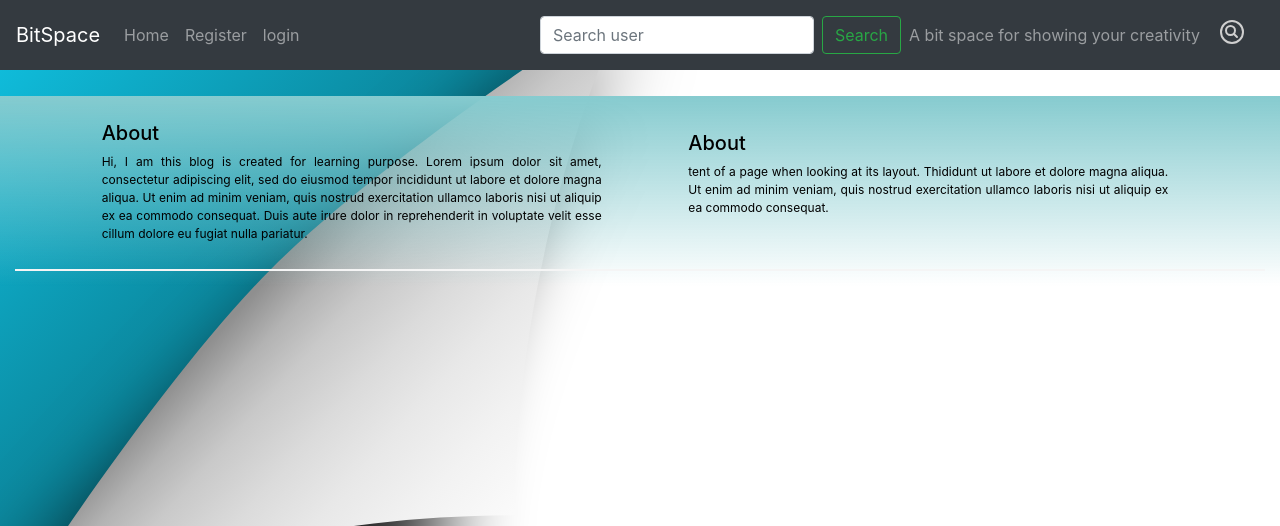
After one commit to arnabdas95/BitSpace_Blog, a Django app: page /search/ in a window 1280 px wide. The commit adds this page. Shown: the top 526 px of the page. Run offline with Django 3.2, Linux system fonts and the light colour scheme; parts of the project's set-up code (start-up, migrations or seed data) failed here and were passed over; some libraries are stand-ins or nearby versions.

Commit message:
Add search user machanism to it.Any body with or without login can search a name .if it matches any sequence of username or user's first name then it will show it .otherwise not found will pop up

```diff
--- a/blogs/static/blogs/css/homestyle.css
+++ b/blogs/static/blogs/css/homestyle.css
@@ -152,7 +152,7 @@
     background-image: linear-gradient(to bottom, rgba(134, 203, 207,1), rgba(255,0,0,0));
     flex-wrap: wrap;
     color: black;
-    font-size:14px;
+    font-size:12px;
 
 
 
--- a/blogs/templates/blogs/account_update.html
+++ b/blogs/templates/blogs/account_update.html
@@ -1,5 +1,7 @@
 {% extends 'blogs/base.html' %}
-
+{% block msg %}
+alert alert-info
+{% endblock %}
 {% block content %}
 
 {% load crispy_forms_tags %}
--- a/blogs/templates/blogs/base.html
+++ b/blogs/templates/blogs/base.html
@@ -27,12 +27,11 @@
         </button>
         <div class="collapse navbar-collapse" id="navbarText">
             <ul class="navbar-nav mr-auto">
+
                 <li class="nav-item">
                     <a class="nav-link" href="{% url 'blogs:index' %}">Home <span class="sr-only">(current)</span></a>
                 </li>
-                <li class="nav-item">
 
-                </li>
                  {% if user.is_authenticated%}
                 <li class="nav-item">
                     <a  class="nav-link" href="{% url 'blogs:create' %}">Post</a>
@@ -46,6 +45,8 @@
                 {% endif%}
 
             </ul>
+            {% block search %}
+            {% endblock %}
 
              {% if user.is_authenticated%}
 
@@ -61,16 +62,19 @@
           A bit space for showing your creativity
           </span>
    {% endif %}
+     <a  class="nav-link" href="{% url 'blogs:search' %}"> <ion-icon size="large" name="search-circle-outline" style="color:#cfcfcf;"></ion-icon></a>
+
+
         </div>
     </nav>
 
 
 {% if messages %}
- <div class="alert alert-primary alert-dismissible fade show mt-5"   role="alert"  >
+ <div class="{% block msg %} {% endblock%} alert-dismissible fade show mt-5 pt-4"   role="alert"  >
       {% for message in messages %}
-        <strong>Bingo!!</strong> {{ message }}
+         {{ message }}
      {% endfor %}
-        <button type="button" class="close" data-dismiss="alert" aria-label="Close">
+        <button type="button" class="close  mt-3" data-dismiss="alert"  aria-label="Close">
           <span aria-hidden="true">&times;</span>
         </button>
      {% endif %}
@@ -90,6 +94,7 @@
 
     <!-- Optional JavaScript -->
     <!-- jQuery first, then Popper.js, then Bootstrap JS -->
+    <script src="https://unpkg.com/ionicons@5.0.0/dist/ionicons.js"></script>
     <script src="https://code.jquery.com/jquery-3.4.1.slim.min.js" integrity="sha384-J6qa4849blE2+poT4WnyKhv5vZF5SrPo0iEjwBvKU7imGFAV0wwj1yYfoRSJoZ+n" crossorigin="anonymous"></script>
     <script src="https://cdn.jsdelivr.net/npm/popper.js@1.16.0/dist/umd/popper.min.js" integrity="sha384-Q6E9RHvbIyZFJoft+2mJbHaEWldlvI9IOYy5n3zV9zzTtmI3UksdQRVvoxMfooAo" crossorigin="anonymous"></script>
     <script src="https://stackpath.bootstrapcdn.com/bootstrap/4.4.1/js/bootstrap.min.js" integrity="sha384-wfSDF2E50Y2D1uUdj0O3uMBJnjuUD4Ih7YwaYd1iqfktj0Uod8GCExl3Og8ifwB6" crossorigin="anonymous"></script>
--- a/blogs/templates/blogs/detail.html
+++ b/blogs/templates/blogs/detail.html
@@ -1,5 +1,8 @@
 {% extends 'blogs/base.html' %}
 
+{% block msg %}
+alert alert-info
+{% endblock %}
 {% block content %}
 
 
--- /dev/null
+++ b/blogs/templates/blogs/search.html
@@ -0,0 +1,51 @@
+{% extends 'blogs/base.html' %}
+{% block search %}
+      <form class="form-inline my-2 my-lg-0 mr-2" method="post">
+          {% csrf_token %}
+          <input class="form-control mr-sm-2" type="search" placeholder="Search user" aria-label="Search" name="srch">
+          <button class="btn btn-outline-success my-2 my-sm-0" type="submit">Search</button>
+        </form>
+{% endblock %}
+
+{% block msg %}
+    alert alert-danger
+{% endblock %}
+
+{% block content %}
+    <div class="container pt-5 mt-5" xmlns="http://www.w3.org/1999/html">
+    {% if match %}
+        <div class="jumbotron">
+            {% for matching in match %}
+              <div class="article-item">
+                 <a href="{%url 'blogs:user_profile' matching.id %}">user: {{matching.username}}   <img class=" indexpic" src=" {{matching.profile.pro_pic.url}}"></a>
+                 <p>Name: {{matching.first_name}}</p>
+              </div>
+            {% endfor %}
+        </div>
+    {% endif %}
+</div>
+
+<div class="footer-outer">
+        <div class="inner1">
+            <div class="about">
+                <h5>About</h5>
+               <p> Hi, I am this blog is created for learning purpose.
+                   Lorem ipsum dolor sit amet, consectetur adipiscing elit,
+                   sed do eiusmod tempor incididunt ut labore et dolore magna aliqua.
+                   Ut enim ad minim veniam, quis nostrud exercitation ullamco laboris nisi ut aliquip ex ea commodo consequat.
+                   Duis aute irure dolor in reprehenderit in voluptate velit esse cillum dolore eu fugiat nulla pariatur.
+               </p>
+            </div>
+
+            <div class="other">
+                <h5>About</h5>
+                <p> tent of a page when looking at its layout.
+                 Thididunt ut labore et dolore magna aliqua.
+                Ut enim ad minim veniam, quis nostrud exercitation ullamco laboris nisi ut aliquip ex ea commodo consequat.
+                </p>
+            </div>
+
+        </div>
+
+</div>
+{% endblock %}
--- a/blogs/templates/blogs/user_profile.html
+++ b/blogs/templates/blogs/user_profile.html
@@ -1,5 +1,8 @@
 {% extends 'blogs/base.html' %}
 
+{% block msg %}
+alert alert-info
+{% endblock %}
 {% block content %}
 
 
--- a/blogs/urls.py
+++ b/blogs/urls.py
@@ -27,5 +27,7 @@ urlpatterns = [
     path('detail/<int:pk>/', views.ArticleDetailView.as_view(), name='detail'),
     path('user_profile/<int:pk>/', views.UserProfileDetailView.as_view(), name='user_profile'),
 
+    path('search/', views.search, name='search'),
+
 
 ]
--- a/blogs/views.py
+++ b/blogs/views.py
@@ -1,5 +1,7 @@
 from django.contrib import messages
+from django.contrib.auth.models import User
 from django.contrib.messages.views import SuccessMessageMixin
+from django.db.models import Q
 from django.http import HttpResponseRedirect
 from django.shortcuts import render, redirect
 from django.contrib.auth import authenticate, login,logout
@@ -21,8 +23,10 @@ class IndexView(ListView):
     model = models.Article
     template_name = 'blogs/index.html'
     paginate_by = 4
-    def get_queryset(self):
-         return Article.objects.all()
+
+   # def get_queryset(self):
+
+        # return Article.objects.all()
 
 #register new user
 def signup(request):
@@ -142,3 +146,21 @@ def user_profile_Update(request):
         uform = UserUpdateForm(instance=request.user)
         pform = ProfileUpdateForm(instance=request.user.profile)
     return render(request, 'blogs/account_update.html', {'uform': uform,'pform':pform})
+
+def search(request):
+    if request.method == 'POST':
+        srch = request.POST['srch']
+        if srch:
+            find = User.objects.filter(Q(username__istartswith=srch)| Q(first_name__istartswith=srch))
+            if find:
+                #messages.success(request, f'{find}')
+                match={'match':find}
+                return render(request,'blogs/search.html',match)
+            else:
+                messages.error(request,'Not found')
+                return render(request, 'blogs/search.html')
+        else:
+            return render(request, 'blogs/search.html')
+
+    else:
+        return render(request,'blogs/search.html')
```
Also changed, not shown: blogs/templates/blogs/index.html (+14 -6 lines), db.sqlite3.
